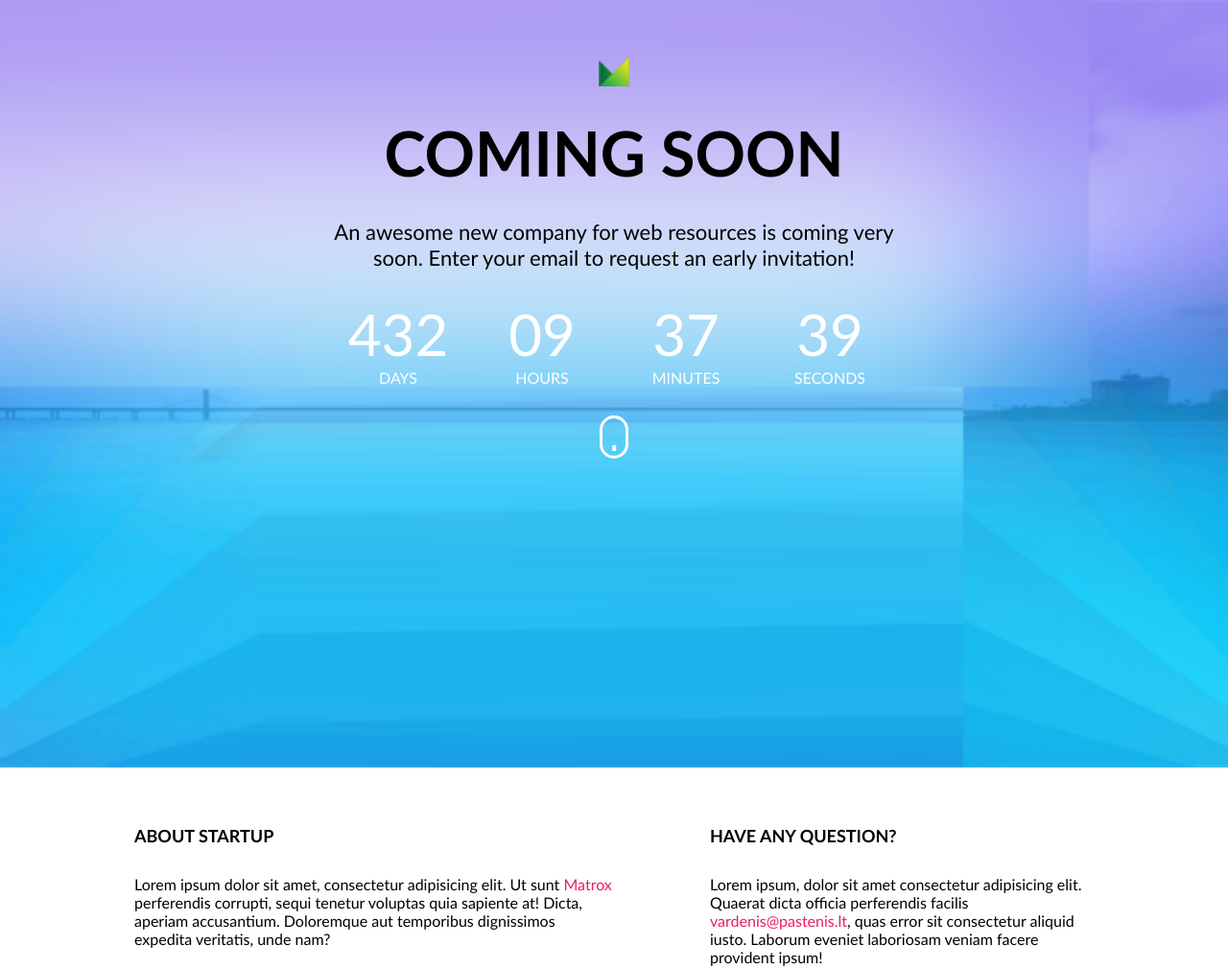
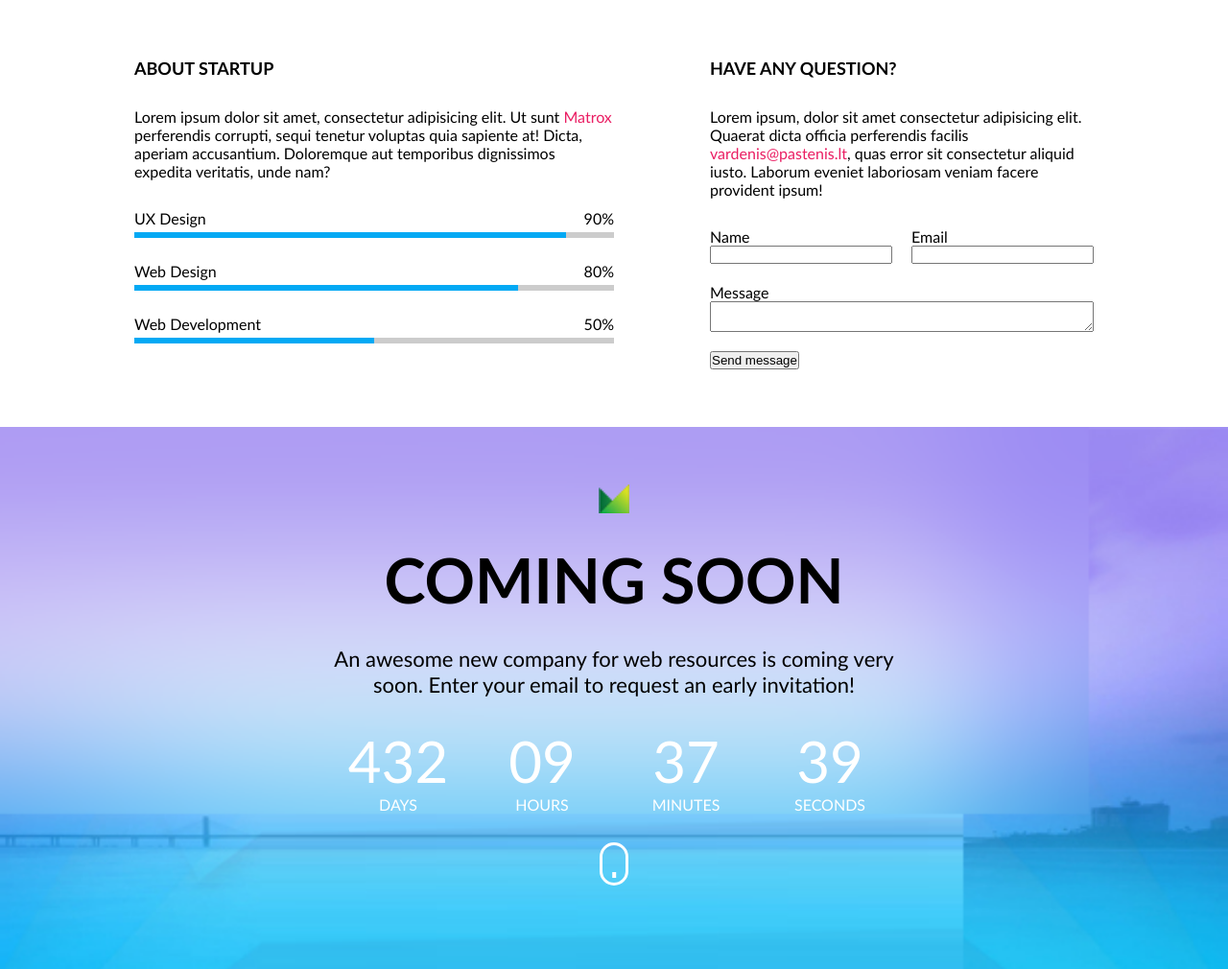
Before and after one commit to front-end-by-rimantas/41-grupe-coming-soon, a website: page index.html in a window 1280 px wide. Shown: the top 1010 px of the page at 96% size. Drawn offline with Linux system fonts and the light colour scheme.

Commit message:
Form grid #11

```diff
--- /dev/null
+++ b/css/components/form.css
@@ -0,0 +1,15 @@
+form {
+    display: grid;
+    grid-template-columns: 1fr 1fr;
+    gap: 20px;
+}
+form > .cell-1 {
+    grid-column: span 1;
+}
+form > .cell-2 {
+    grid-column: span 2;
+}
+form > div > input,
+form > div > textarea {
+    width: 100%;
+}
--- a/index.html
+++ b/index.html
@@ -21,6 +21,7 @@
     <link rel="stylesheet" href="./css/3rd-party/font-awesome.min.css">
     <!-- components -->
     <link rel="stylesheet" href="./css/components/clock.css">
+    <link rel="stylesheet" href="./css/components/form.css">
     <link rel="stylesheet" href="./css/components/mouse.css">
     <link rel="stylesheet" href="./css/components/progress-bar.css">
     <!-- pages -->
@@ -28,33 +29,6 @@
 </head>
 
 <body>
-    <section class="container hero bg-blue">
-        <div class="short-row">
-            <img class="logo" src="./img/logo.png" alt="Logo">
-            <h1 class="main-title">Coming soon</h1>
-            <p class="main-description">An awesome new company for web resources is coming very soon. Enter your email to request an early invitation!</p>
-            <div class="clock">
-                <div class="time">
-                    <div class="value">432</div>
-                    <div class="label">Days</div>
-                </div>
-                <div class="time">
-                    <div class="value">09</div>
-                    <div class="label">Hours</div>
-                </div>
-                <div class="time">
-                    <div class="value">37</div>
-                    <div class="label">Minutes</div>
-                </div>
-                <div class="time">
-                    <div class="value">39</div>
-                    <div class="label">Seconds</div>
-                </div>
-            </div>
-            <div class="mouse"></div>
-        </div>
-    </section>
-
     <section class="container">
         <div class="row">
             <div class="column">
@@ -93,7 +67,51 @@
             <div class="column right">
                 <h2 class="section-title">Have any question?</h2>
                 <p class="section-description">Lorem ipsum, dolor sit amet consectetur adipisicing elit. Quaerat dicta officia perferendis facilis <a href="mailto:vardenis@pastenis.lt">vardenis@pastenis.lt</a>, quas error sit consectetur aliquid iusto. Laborum eveniet laboriosam veniam facere provident ipsum!</p>
+                <form action="/">
+                    <div class="cell-1">
+                        <label for="">Name</label>
+                        <input type="text">
+                    </div>
+                    <div class="cell-1">
+                        <label for="">Email</label>
+                        <input type="text">
+                    </div>
+                    <div class="cell-2">
+                        <label for="">Message</label>
+                        <textarea name="" id=""></textarea>
+                    </div>
+                    <div class="cell-2">
+                        <button>Send message</button>
+                    </div>
+                </form>
             </div>
+        </div>
+    </section>
+
+    <section class="container hero bg-blue">
+        <div class="short-row">
+            <img class="logo" src="./img/logo.png" alt="Logo">
+            <h1 class="main-title">Coming soon</h1>
+            <p class="main-description">An awesome new company for web resources is coming very soon. Enter your email to request an early invitation!</p>
+            <div class="clock">
+                <div class="time">
+                    <div class="value">432</div>
+                    <div class="label">Days</div>
+                </div>
+                <div class="time">
+                    <div class="value">09</div>
+                    <div class="label">Hours</div>
+                </div>
+                <div class="time">
+                    <div class="value">37</div>
+                    <div class="label">Minutes</div>
+                </div>
+                <div class="time">
+                    <div class="value">39</div>
+                    <div class="label">Seconds</div>
+                </div>
+            </div>
+            <div class="mouse"></div>
         </div>
     </section>
 
```
